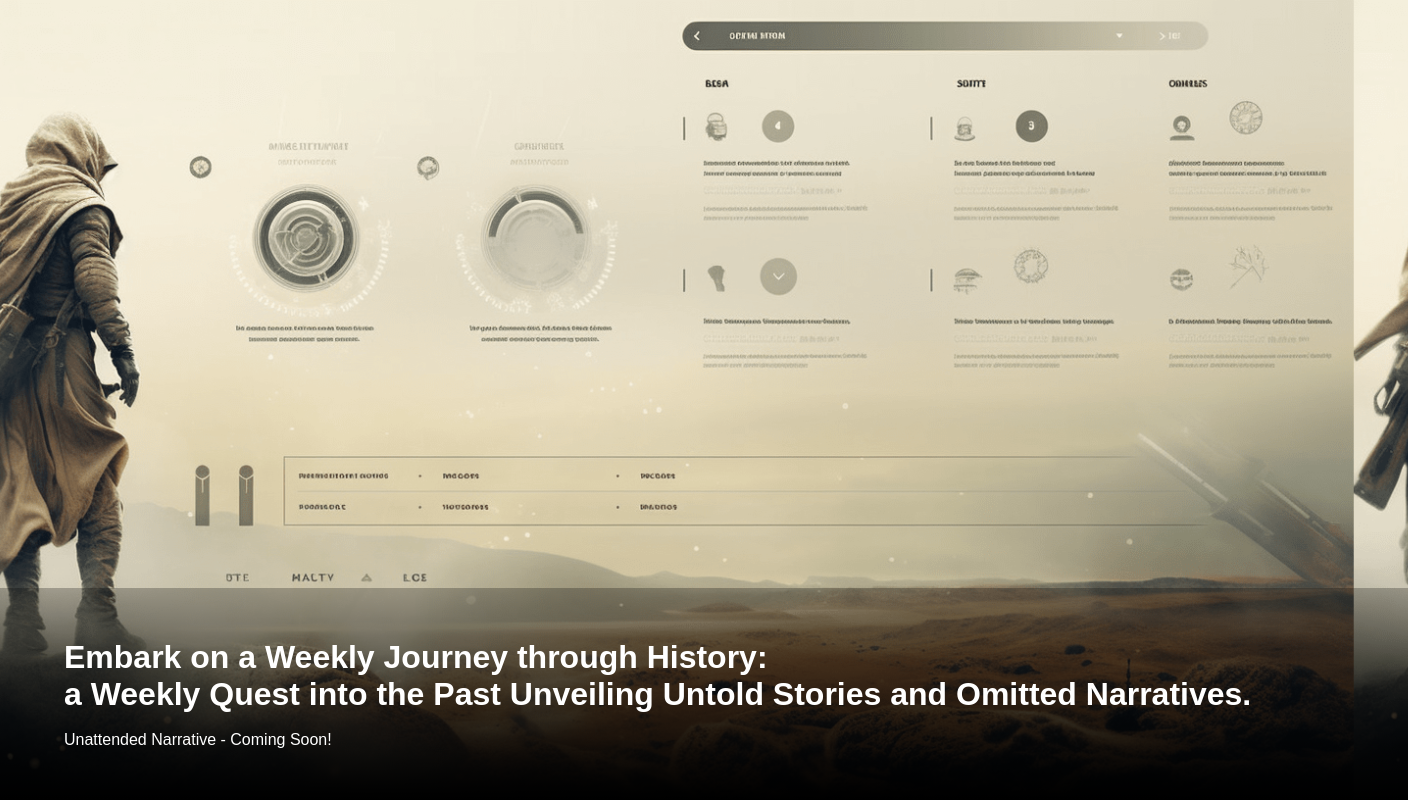
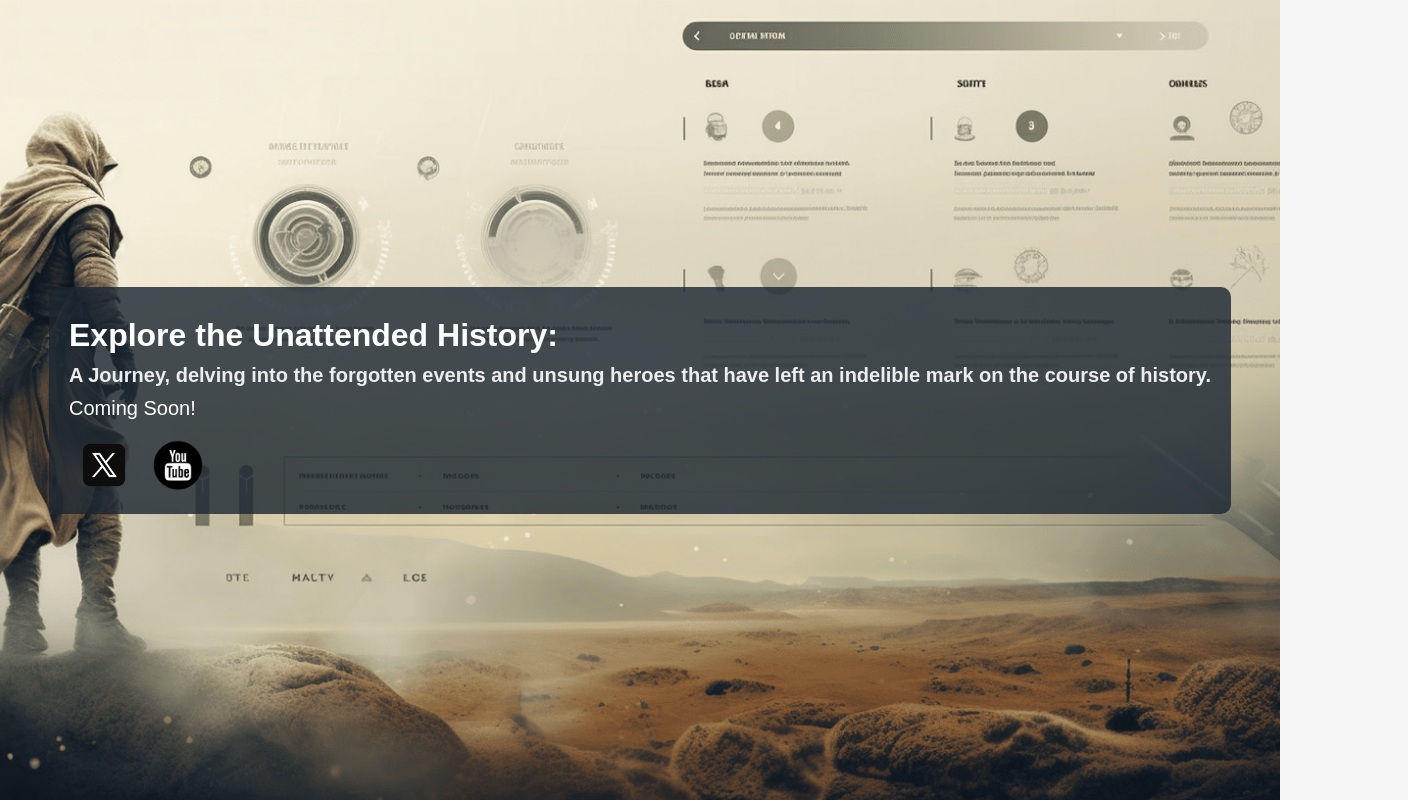
Before and after one commit to Hamza-ye/unattended-narrative, a plain HTML site: page index.htm in a window 1280 px wide. Shown: the whole page, 1408 px wide, since content can reach past the window. Drawn offline with Linux system fonts and the light colour scheme.

Commit message:
index change

```diff
--- a/index.htm
+++ b/index.htm
@@ -5,42 +5,81 @@
     <style>
       body {
         font-family: Arial, sans-serif;
-            background-image: url('images/temp-bg.png');
+        background-image: url("images/temp-bg.png");
         background-size: cover;
         background-position: center;
+        background-color: #f5f5f5;
         margin: 0;
         padding: 0;
         height: 100vh;
-            position: relative;
-        }
-        .overlay {
-            position: absolute;
-            bottom: 0;
-            left: 0;
-            width: 100%;
-            background: linear-gradient(rgba(0, 0, 0, 0.25), rgba(0, 0, 0, 1));
-            padding: 4% 5%;
-        }
-        h1, p {
-            color: #fff;
-            margin: 0;
-            word-wrap: break-word;
+        display: flex;
+        align-items: center;
+        justify-content: center;
       }
 
-        @media (max-width: 768px) {
-            /* Adjust font size for smaller screens */
-            h1, p {
-                font-size: 16px;
+      .overlay {
+        /* text-align: center; */
+        background: rgba(27, 38, 49, 0.8);
+        padding: 20px;
+        border-radius: 10px;
       }
+
+      h1,
+      h4,
+      p {
+        /* color: #333; */
+        margin: 10px 0;
+      }
+
+      h1 {
+        color: #fdfefe;
+        font-size: 32px;
+      }
+
+      h4 {
+        color: #ebedef;
+        font-size: 20px;
+      }
+
+      p {
+        color: #fdfefe;
+        font-size: 20px;
+      }
+
+      .social-icons {
+        margin-top: 20px;
+      }
+
+      .social-icons a {
+        display: inline-block;
+        margin: 0 10px;
+        text-decoration: none;
+      }
+
+      .social-icons img {
+        width: 50px; /* Adjust the size as needed */
+        height: 50px;
       }
     </style>
   </head>
+
   <body>
     <div class="overlay">
-        <h1>Embark on a Weekly Journey through History:</h1>
-        <h1>a Weekly Quest into the Past Unveiling Untold Stories and Omitted Narratives.</h1>
-		</br>
-        <p>Unattended Narrative - Coming Soon!</p>
+      <h1>Explore the Unattended History:</h1>
+      <h4>
+        A Journey, delving into the forgotten events and unsung heroes that have
+        left an indelible mark on the course of history.
+      </h4>
+      <p>Coming Soon!</p>
+
+      <div class="social-icons">
+        <a href="https://twitter.com/timeliness_" target="_blank"
+          ><img src="icons/x-icon.png" alt="Twitter"
+        /></a>
+        <a href="https://youtube.com/@unattendedNarrative" target="_blank"
+          ><img src="icons/youtube-icon.png" alt="YouTube"
+        /></a>
+      </div>
     </div>
   </body>
 </html>
```
Also changed, not shown: bg.html (+1 -1 lines), icons/x-icon.png (added), icons/youtube-icon.png (added). Lines whose indentation alone changed are shown as unchanged.
